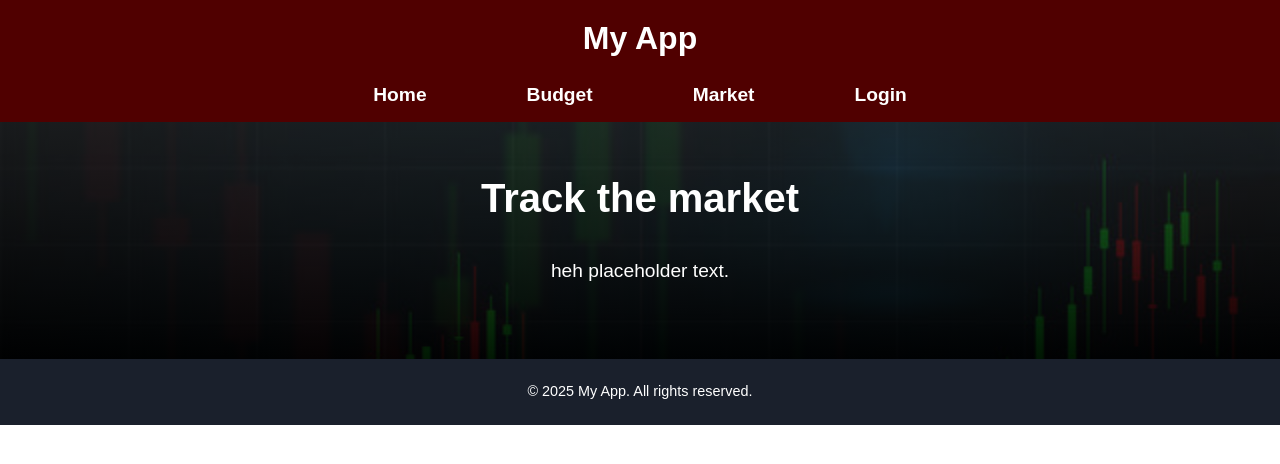
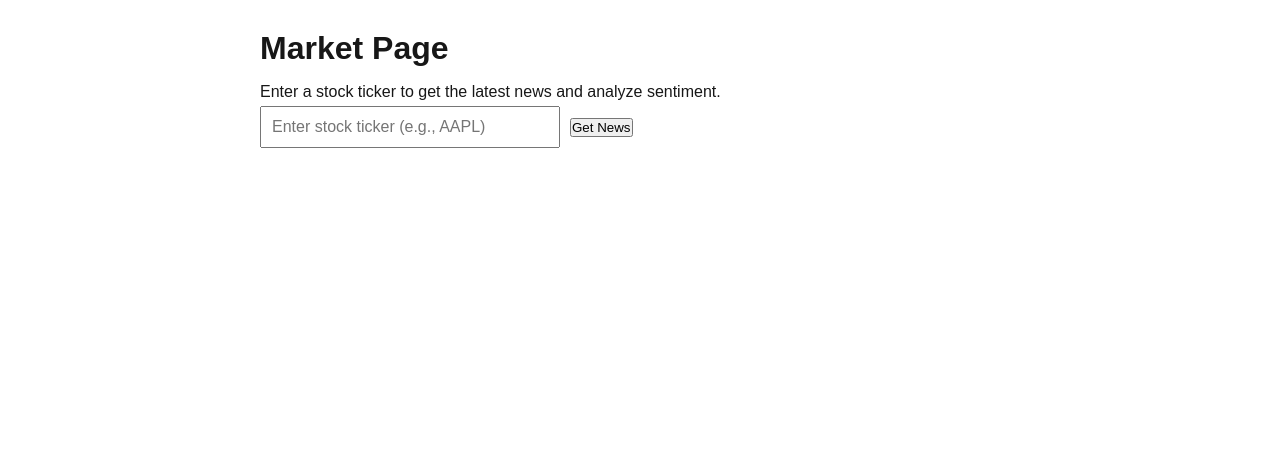
Before and after one commit to R7nX/TAMUHack25, a Next.js app in the folder tamuhack25/: page /market in a window 1280 px wide. Shown: the top 464 px of the page. Built offline with nearby package versions, Linux system fonts and the light colour scheme.

Commit message:
Implemented llama3

```diff
--- /dev/null
+++ b/tamuhack25/app/api/market/analyze/route.js
@@ -0,0 +1,44 @@
+import { spawn } from "child_process";
+
+export async function POST(req) {
+  const { url } = await req.json();
+
+  if (!url) {
+    return new Response(
+      JSON.stringify({ error: "URL is required." }),
+      { status: 400 }
+    );
+  }
+
+  try {
+    const pythonProcess = spawn("python3", ["llama3.py", url]);
+
+    let result = "";
+    for await (const chunk of pythonProcess.stdout) {
+      result += chunk.toString();
+    }
+
+    const error = await new Promise((resolve) =>
+      pythonProcess.stderr.on("data", (chunk) => resolve(chunk.toString()))
+    );
+
+    if (error) {
+      console.error(error);
+      return new Response(
+        JSON.stringify({ error: "Failed to analyze the news." }),
+        { status: 500 }
+      );
+    }
+
+    return new Response(
+      JSON.stringify({ result: result.trim() }),
+      { status: 200, headers: { "Content-Type": "application/json" } }
+    );
+  } catch (error) {
+    console.error(error);
+    return new Response(
+      JSON.stringify({ error: "Internal server error." }),
+      { status: 500 }
+    );
+  }
+}
--- /dev/null
+++ b/tamuhack25/app/api/market/news/route.js
@@ -0,0 +1,32 @@
+import fetch from "node-fetch";
+
+export async function GET(req) {
+  const { searchParams } = new URL(req.url);
+  const ticker = searchParams.get("ticker");
+
+  if (!ticker) {
+    return new Response(
+      JSON.stringify({ error: "Ticker is required." }),
+      { status: 400 }
+    );
+  }
+
+  try {
+    const finnhubApiKey = process.env.FINNHUB_API_KEY;
+    const response = await fetch(
+      `https://finnhub.io/api/v1/company-news?symbol=${ticker}&from=2023-01-01&to=2023-12-31&token=${finnhubApiKey}`
+    );
+    const data = await response.json();
+
+    return new Response(
+      JSON.stringify({ news: data }),
+      { status: 200, headers: { "Content-Type": "application/json" } }
+    );
+  } catch (error) {
+    console.error(error);
+    return new Response(
+      JSON.stringify({ error: "Failed to fetch news." }),
+      { status: 500 }
+    );
+  }
+}
--- a/tamuhack25/app/market/page.js
+++ b/tamuhack25/app/market/page.js
@@ -1,22 +1,115 @@
 "use client";
 
-import React, { useState } from 'react';
-import styles from "./market.module.css";
-import Header from "../../components/header"
-import Footer from '../../components/footer'
+import { useState } from "react";
 
+export default function Market() {
+  const [ticker, setTicker] = useState("");
+  const [news, setNews] = useState([]);
+  const [analysis, setAnalysis] = useState(null);
+  const [loading, setLoading] = useState(false);
 
-export default function Home() {
-    return (
-      <>
-        <Header />
-        <div className={styles.container}>
-        <section className={styles.hero}>
-          <h1>Track the market</h1>
-          <p>heh placeholder text.</p>
-        </section>
+  const fetchNews = async () => {
+    setLoading(true);
+    setAnalysis(null);
+
+    try {
+      const res = await fetch(`/api/market/news?ticker=${ticker}`);
+      const data = await res.json();
+
+      if (res.ok) {
+        setNews(data.news);
+      } else {
+        console.error(data.error);
+        alert(data.error);
+      }
+    } catch (error) {
+      console.error(error);
+      alert("Failed to fetch news.");
+    } finally {
+      setLoading(false);
+    }
+  };
+
+  const analyzeNews = async (url) => {
+    setLoading(true);
+
+    try {
+      const res = await fetch(`/api/market/analyze`, {
+        method: "POST",
+        headers: { "Content-Type": "application/json" },
+        body: JSON.stringify({ url }),
+      });
+
+      const data = await res.json();
+      if (res.ok) {
+        setAnalysis({ url, result: data.result });
+      } else {
+        console.error(data.error);
+        alert(data.error);
+      }
+    } catch (error) {
+      console.error(error);
+      alert("Failed to analyze news.");
+    } finally {
+      setLoading(false);
+    }
+  };
+
+  return (
+    <div style={{ padding: "20px", maxWidth: "800px", margin: "0 auto" }}>
+      <h1>Market Page</h1>
+      <p>Enter a stock ticker to get the latest news and analyze sentiment.</p>
+      <input
+        type="text"
+        value={ticker}
+        onChange={(e) => setTicker(e.target.value)}
+        placeholder="Enter stock ticker (e.g., AAPL)"
+        style={{
+          padding: "10px",
+          marginRight: "10px",
+          width: "300px",
+          fontSize: "16px",
+        }}
+      />
+      <button onClick={fetchNews} disabled={loading}>
+        {loading ? "Loading..." : "Get News"}
+      </button>
+
+      {news.length > 0 && (
+        <div>
+          <h2>News Articles for {ticker.toUpperCase()}</h2>
+          <ul>
+            {news.map((article, index) => (
+              <li key={index} style={{ marginBottom: "10px" }}>
+                <a href={article.url} target="_blank" rel="noopener noreferrer">
+                  {article.headline}
+                </a>
+                <button
+                  onClick={() => analyzeNews(article.url)}
+                  style={{
+                    marginLeft: "10px",
+                    padding: "5px 10px",
+                    fontSize: "14px",
+                  }}
+                  disabled={loading}
+                >
+                  {loading ? "Analyzing..." : "Analyze"}
+                </button>
+              </li>
+            ))}
+          </ul>
         </div>
-        <Footer />
-      </>
-    );
-  }
+      )}
+
+      {analysis && (
+        <div>
+          <h2>Analysis Result</h2>
+          <p>
+            The article at <a href={analysis.url}>{analysis.url}</a> is{" "}
+            <strong>{analysis.result}</strong>.
+          </p>
+        </div>
+      )}
+    </div>
+  );
+}
--- a/tamuhack25/package.json
+++ b/tamuhack25/package.json
@@ -13,6 +13,7 @@
     "jsonwebtoken": "^9.0.2",
     "mongodb": "^6.12.0",
     "next": "^15.1.6",
+    "node-fetch": "^3.3.2",
     "react": "^19.0.0",
     "react-dom": "^19.0.0"
   },
```
Also changed, not shown: 1 other file (tests, documents, lock files or other folders).
